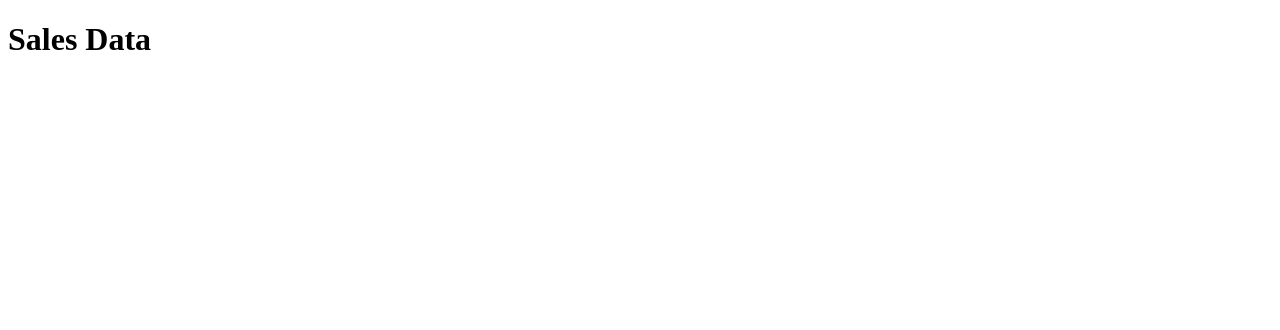
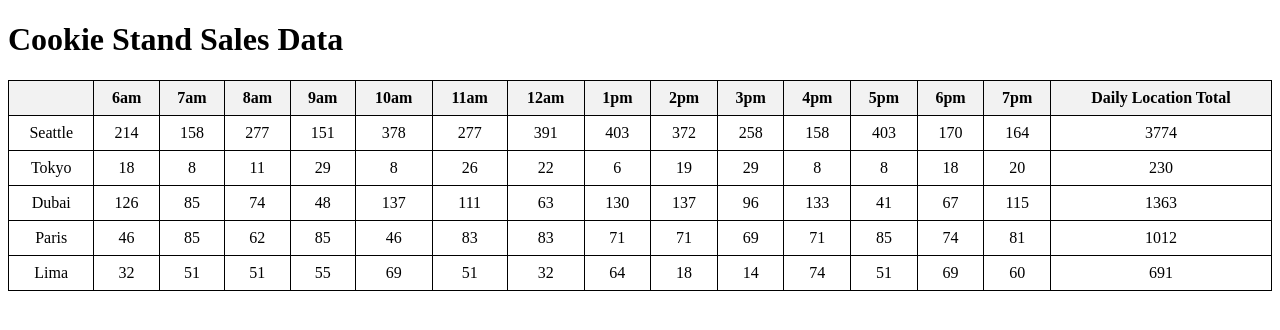
Before and after one commit to LChanthabandith/cookie-stand, a plain HTML site: page sales.html in a window 1280 px wide. Drawn offline with Linux system fonts and the light colour scheme.

Commit message:
placing data in table format

```diff
--- a/sales.html
+++ b/sales.html
@@ -1,11 +1,33 @@
 <!DOCTYPE html>
-<html>
-  <head>
-    <title>My Sales Page</title>
-  </head>
-  <body>
-    <h1>Sales Data</h1>
-    <div id="sales-data"></div>
-    <script src="app.js"></script>
-  </body>
+<html lang="en">
+<head>
+  <meta charset="UTF-8">
+  <meta name="viewport" content="width=device-width, initial-scale=1.0">
+  <title>Cookie Stand Sales</title>
+  <style>
+    table {
+      border-collapse: collapse;
+      width: 100%;
+    }
+    th, td {
+      border: 1px solid black;
+      padding: 8px;
+      text-align: center;
+    }
+    th {
+      background-color: #f2f2f2;
+    }
+  </style>
+</head>
+<body>
+  <h1>Cookie Stand Sales Data</h1>
+  <div id="table-container"></div>
+
+  <script src="app.js"></script>
+  <script>
+    // Inserting table into the table container div
+    const tableContainer = document.getElementById('table-container');
+    tableContainer.appendChild(table);
+  </script>
+</body>
 </html>
```
